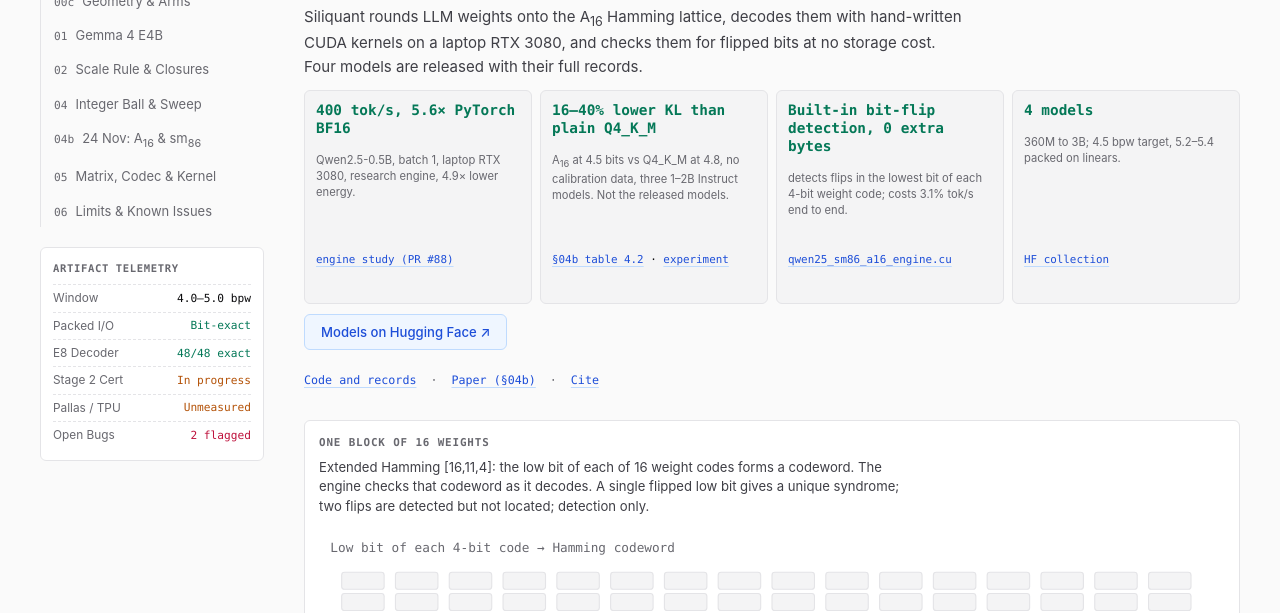
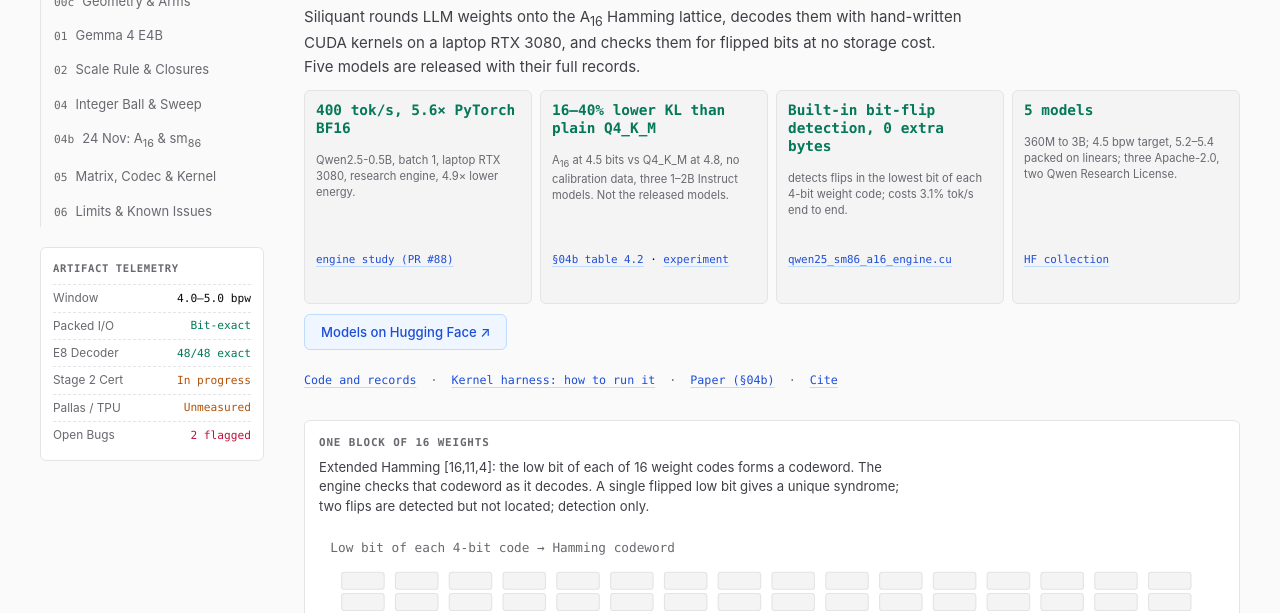
Before and after one commit to Moissanite-Labs/siliquant, a plain HTML site: page docs/index.html in a window 1280 px wide. Shown: the part 187-800 px from the top of the page. Drawn offline with Linux system fonts and the light colour scheme.

Commit message:
site: add fifth model (Qwen2.5-3B QuadLPT-Sqrt) and a README kernel-harness section

```diff
--- a/docs/index.html
+++ b/docs/index.html
@@ -1695,7 +1695,7 @@
 
           <h1 class="paper-title">Lattice quantization, from silicon to model</h1>
           <p class="paper-subtitle">
-            Siliquant rounds LLM weights onto the A<sub>16</sub> Hamming lattice, decodes them with hand-written CUDA kernels on a laptop RTX 3080, and checks them for flipped bits at no storage cost. Four models are released with their full records.
+            Siliquant rounds LLM weights onto the A<sub>16</sub> Hamming lattice, decodes them with hand-written CUDA kernels on a laptop RTX 3080, and checks them for flipped bits at no storage cost. Five models are released with their full records.
           </p>
 
           <div class="results-strip" id="results-strip" role="list">
@@ -1715,8 +1715,8 @@
               <p class="rs-evidence"><a href="https://github.com/Moissanite-Labs/siliquant/blob/main/studies/aletheion-qwen25-live-llm-engine/qwen25_sm86_a16_engine.cu">qwen25_sm86_a16_engine.cu</a></p>
             </article>
             <article class="rs-cell" role="listitem">
-              <div class="rs-v">4 models</div>
-              <p class="rs-scope">360M to 3B; 4.5 bpw target, 5.2–5.4 packed on linears.</p>
+              <div class="rs-v">5 models</div>
+              <p class="rs-scope">360M to 3B; 4.5 bpw target, 5.2–5.4 packed on linears; three Apache-2.0, two Qwen Research License.</p>
               <p class="rs-evidence"><a href="https://huggingface.co/collections/ahrazzle/siliquant-stratified-lattice-quantized-llms-6b060e6988afd65942cd7768">HF collection</a></p>
             </article>
           </div>
@@ -1726,6 +1726,8 @@
           </div>
           <div class="hero-secondary">
             <a href="https://github.com/Moissanite-Labs/siliquant" target="_blank" rel="noopener noreferrer">Code and records</a>
+            <span aria-hidden="true">·</span>
+            <a href="https://github.com/Moissanite-Labs/siliquant#run-the-kernel-harness" target="_blank" rel="noopener noreferrer">Kernel harness: how to run it</a>
             <span aria-hidden="true">·</span>
             <a href="#nov24">Paper (§04b)</a>
             <span aria-hidden="true">·</span>
@@ -1806,6 +1808,7 @@
               <li><a href="https://huggingface.co/ahrazzle/Qwen2.5-0.5B-Siliquant-A16-BlockH4-QuadLPT-4.5bpw" target="_blank" rel="noopener noreferrer"><span><span class="m-base">Qwen2.5-0.5B</span>-Siliquant-A16-BlockH4-QuadLPT-4.5bpw</span></a></li>
               <li><a href="https://huggingface.co/ahrazzle/Qwen2.5-1.5B-Siliquant-A16-BlockH4-QuadLPT-SharedNorm-4.5bpw" target="_blank" rel="noopener noreferrer"><span><span class="m-base">Qwen2.5-1.5B</span>-Siliquant-A16-BlockH4-QuadLPT-SharedNorm-4.5bpw</span></a></li>
               <li><a href="https://huggingface.co/ahrazzle/Qwen2.5-3B-Siliquant-A16-BlockH4-QuadSnake-4.5bpw" target="_blank" rel="noopener noreferrer"><span><span class="m-base">Qwen2.5-3B</span>-Siliquant-A16-BlockH4-QuadSnake-4.5bpw<span class="m-meta">quad_snake · Qwen Research License · WikiText-2 PPL 10.97 → 11.06 (+0.85%) vs its own BF16</span></span></a></li>
+              <li><a href="https://huggingface.co/ahrazzle/Qwen2.5-3B-Siliquant-A16-BlockH4-QuadLPT-Sqrt-4.5bpw" target="_blank" rel="noopener noreferrer"><span><span class="m-base">Qwen2.5-3B</span>-Siliquant-A16-BlockH4-QuadLPT-Sqrt-4.5bpw<span class="m-meta">quad_lpt_sqrt · Qwen Research License · WikiText-2 PPL 10.97 → 11.19 (+1.98%) vs its own BF16, calibrated on 6,144 WikiText-2 validation tokens · CPython PPL 3.11 → 3.17 (+1.90%) · 2327 MiB (2.53× smaller than BF16)</span></span></a></li>
             </ul>
           </div>
         </header>
```
Also changed, not shown: README.md.
